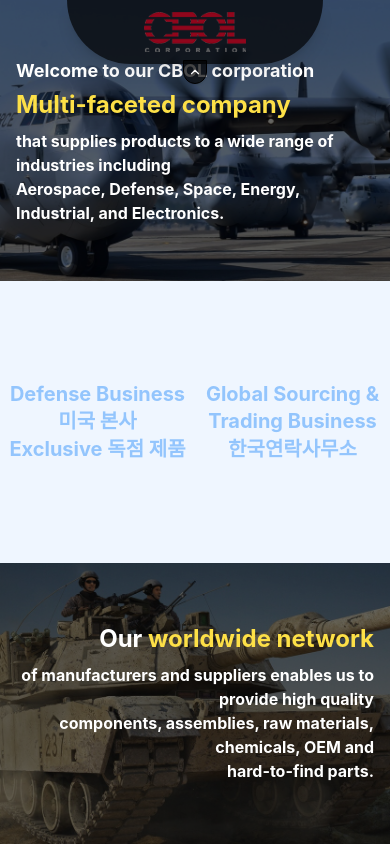
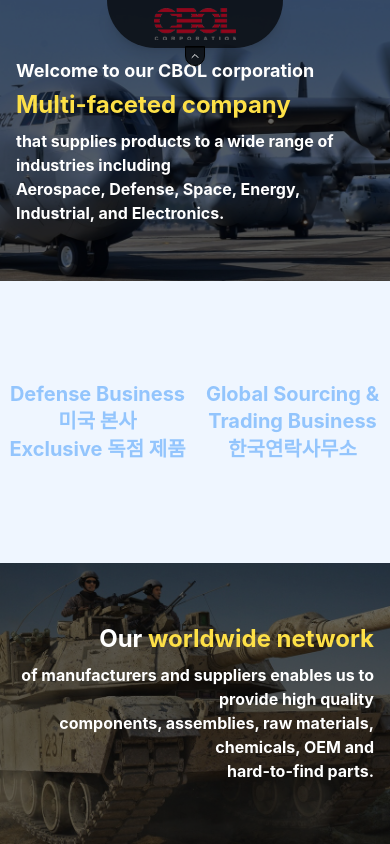
Before and after one commit to BoseongGeum/webProject, a React (Create React App) app: page / in a window 390 px wide. Built offline with nearby package versions, Linux system fonts and the light colour scheme; a web font is replaced by a local one.

Commit message:
fix: Navbar 모바일 환경 개선

```diff
--- a/src/components/Navbar.tsx
+++ b/src/components/Navbar.tsx
@@ -13,8 +13,9 @@
             }`}
         >
             {/* 네비게이션 바 */}
-            <div className="bg-black bg-opacity-70 w-64 px-4 py-3 flex items-center justify-center rounded-b-full shadow-lg
-                sm:w-44 sm:px-3 sm:py-2">
+            <div className="bg-black bg-opacity-70 text-white w-44 px-3 py-2 flex items-center justify-center rounded-b-full shadow-lg
+                sm:w-64 sm:px-4 sm:py-3"
+            >
                 <Link
                     to="/"
                     onClick={() => setIsOpen(true)}
@@ -23,7 +24,7 @@
                     <img
                         src={logo}
                         alt="CBOL Logo"
-                        className="h-10 w-auto sm:h-8"
+                        className="h-8 w-auto sm:h-10"
                     />
                 </Link>
             </div>
@@ -31,14 +32,14 @@
             {/* 토글 버튼 */}
             <button
                 onClick={() => setIsOpen(!isOpen)}
-                className="absolute left-1/2 top-full mt-2 transform -translate-x-1/2 -translate-y-1/2 bg-black bg-opacity-70 text-white p-1 w-6 h-6 flex items-center justify-center rounded-b-full border border-black hover:border-white shadow transition-all
-                sm:p-0.5 sm:w-5 sm:h-5"
+                className="absolute left-1/2 top-full mt-2 transform -translate-x-1/2 -translate-y-1/2 bg-black bg-opacity-70 text-white p-0.5 w-5 h-5 flex items-center justify-center rounded-b-full border border-black hover:border-white shadow transition-all
+                sm:p-1 sm:w-6 sm:h-6"
                 aria-label="Toggle Navbar"
             >
                 {isOpen ? (
-                    <ChevronUp size={14} className="sm:w-3 sm:h-3" />
+                    <ChevronUp size={14} className="w-3 h-3 sm:w-4 sm:h-4" />
                 ) : (
-                    <ChevronDown size={14} className="sm:w-3 sm:h-3" />
+                    <ChevronDown size={14} className="w-3 h-3 sm:w-4 sm:h-4" />
                 )}
             </button>
         </div>
```
